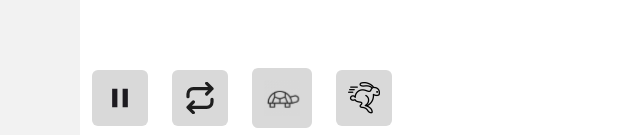
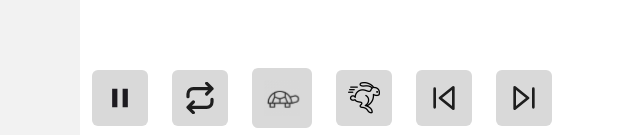
Before and after one commit to Accessible-Technology-in-Sign/Annotation-Tools, a SvelteKit app in the folder WebAnnotationEngine/: page / in a window 1280 px wide. Shown: the part 662-797 px from the top of the page, without its empty margins (0-640 px from the left). Built offline with nearby package versions, Linux system fonts and the light colour scheme.

Commit message:
Prevand next video buttons

```diff
--- a/WebAnnotationEngine/src/routes/+page.svelte
+++ b/WebAnnotationEngine/src/routes/+page.svelte
@@ -38,4 +38,12 @@
   <button class="bg-[#D9D9D9] hover:bg-[#A9A9A9] text-white rounded-md p-2 md:p-2 lg:p-2.5 xl:p-3 m-3">
     <img class="w-5 h-5 md:w-6 md:h-6 lg:w-7 lg:h-7 xl:w-8 xl:h-8" src="speed-up-dark.svg">
   </button>
+
+   <button class="bg-[#D9D9D9] hover:bg-[#A9A9A9] text-white rounded-md p-2 md:p-2 lg:p-2.5 xl:p-3 m-3">
+    <img class="w-5 h-5 md:w-6 md:h-6 lg:w-7 lg:h-7 xl:w-8 xl:h-8" src="previous.svg">
+  </button>
+
+  <button class="bg-[#D9D9D9] hover:bg-[#A9A9A9] text-white rounded-md p-2 md:p-2 lg:p-2.5 xl:p-3 m-3">
+    <img class="w-5 h-5 md:w-6 md:h-6 lg:w-7 lg:h-7 xl:w-8 xl:h-8" src="next.svg">
+  </button>
 </div>
```
